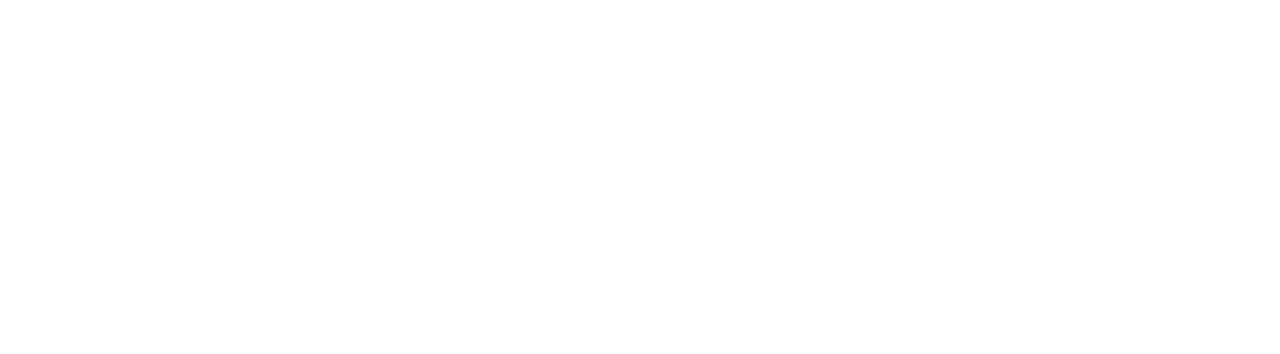
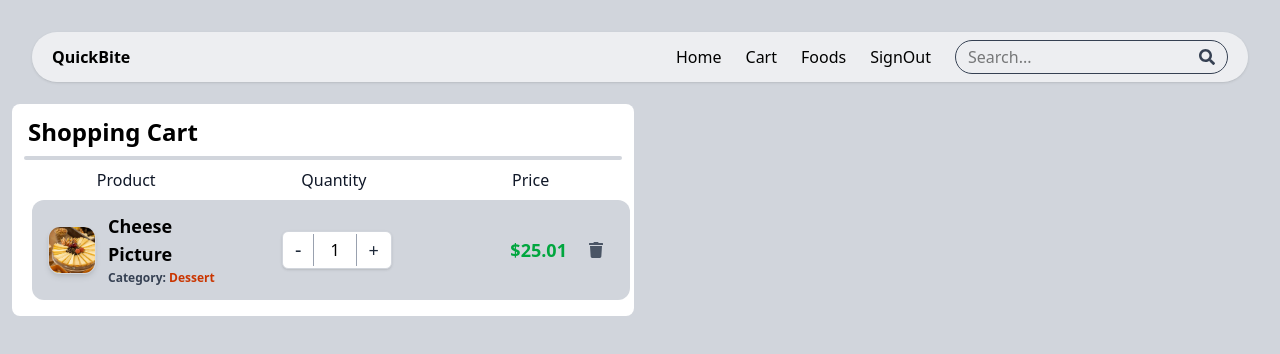
Before and after one commit to Jack17kdb/food-delivery-website, a React app in the folder frontend/: page /cart in a window 1280 px wide. Before the commit this address had no page. Shown: the top 354 px of the page. Built offline with nearby package versions, Linux system fonts and the light colour scheme; the HTML template or start-up script is replaced by a standard one.

Commit message:
food cart design

```diff
--- a/frontend/src/App.jsx
+++ b/frontend/src/App.jsx
@@ -1,5 +1,6 @@
 import { BrowserRouter, Routes, Route } from "react-router-dom";
 import Home from "./pages/Home.jsx";
+import Cart from "./pages/Cart.jsx";
 import Login from "./pages/Login.jsx";
 import Register from "./pages/Register.jsx";
 import ForgotPassword from "./pages/ForgotPassword.jsx";
@@ -10,6 +11,7 @@
       <BrowserRouter>
         <Routes>
           <Route path="/" element={<Home />} />
+          <Route path="/cart" element={<Cart />} />
           <Route path="/register" element={<Register />} />
           <Route path="/login" element={<Login />} />
           <Route path="/forget-password" element={<ForgotPassword />} />
--- /dev/null
+++ b/frontend/src/components/Navbar.jsx
@@ -0,0 +1,50 @@
+import React from 'react'
+import { FaSearch } from "react-icons/fa";
+
+const Navbar = () => {
+    return (
+        <div className="flex fixed inset-x-0 items-center justify-between mx-8 my-4 rounded-full px-5 py-2 outline-none bg-white/60 z-10 shadow-sm">
+          <div>
+            <p className="text-black cursor-pointer font-bold text-md">
+              QuickBite
+            </p>
+          </div>
+          <div className="flex gap-6 items-center">
+            <a
+              href="/"
+              className="text-md text-black hover:text-orange-400 transition-all duration-300 cursor-pointer"
+            >
+              Home
+            </a>
+            <a
+              href="/cart"
+              className="text-md text-black hover:text-orange-400 transition-all duration-300 cursor-pointer"
+            >
+              Cart
+            </a>
+            <a
+              href="/"
+              className="text-md text-black hover:text-orange-400 transition-all duration-300 cursor-pointer"
+            >
+              Foods
+            </a>
+            <a
+              href="/"
+              className="text-md text-black hover:text-orange-400 transition-all duration-300 cursor-pointer"
+            >
+              SignOut
+            </a>
+            <div className="flex items-center px-3 py-1 rounded-full border border-gray-700 focus-within:ring-2 focus-within:ring-blue-400 focus-within:border-none">
+              <input
+                type="text"
+                placeholder="Search..."
+                className="bg-transparent outline-none"
+              />
+              <FaSearch className="text-gray-700 cursor-pointer" />
+            </div>
+          </div>
+        </div>
+    )
+}
+
+export default Navbar
--- /dev/null
+++ b/frontend/src/components/Order.jsx
@@ -0,0 +1,37 @@
+import React from "react";
+import { FaTrash } from 'react-icons/fa';
+
+const Order = () => {
+    return (
+        <div className="bg-gray-300 w-full rounded-xl m-2 px-4 py-3">
+            <div className="grid grid-cols-3 gap-4 items-center">
+                <div className="flex items-center gap-3">
+                    <img src="/cheese.webp" className="w-12 h-12 object-cover rounded-xl shadow-md border border-gray-300"/>
+                    <div className="flex flex-col flex-start">
+                        <p className="text-black text-lg font-semibold">Cheese Picture</p>
+                        <p className="text-xs text-orange-700 leading-relaxed font-semibold"><span className="text-xs text-gray-700 font-semibold">Category: </span>Dessert</p>
+                    </div>
+                </div>
+
+                <div className="flex items-center border border-gray-300 shadow-sm bg-white rounded-md w-fit ml-10">
+                    <button className="px-3 py-1 text-xl cursor-pointer font-medium text-gray-800 hover:bg-gray-200 active:bg-gray-300 hover:text-red-600 transition-colors" aria-label="Decrease quantity">
+                        -
+                    </button>
+                    <div className="px-4 py-1 text-center border-x border-gray-400 min-w-[40px] font-medium">
+                        1
+                    </div>
+                    <button className="px-3 py-1 text-lg cursor-pointer font-medium text-gray-800 hover:bg-gray-200 active:bg-gray-300 hover:text-green-600 transition-colors" aria-label="Increase quantity">
+                        +
+                    </button>
+                </div>
+
+                <div className="flex items-center justify-around">
+                    <p className="text-lg font-bold text-green-600 ml-16">$25.01</p>
+                    <FaTrash className="text-gray-600 group-hover:text-red-500 transition-colors duration-300 text-md"/>
+                </div>
+            </div>
+        </div>
+    )
+}
+
+export default Order
--- /dev/null
+++ b/frontend/src/pages/Cart.jsx
@@ -0,0 +1,25 @@
+import React from 'react'
+import Navbar from '../components/Navbar'
+import Order from '../components/Order'
+
+const Cart = () => {
+  return (
+    <div className='min-h-screen bg-gray-300 py-4'>
+        <Navbar />
+        <div className='grid grid-cols-1 md:grid-cols-2 gap-3 m-3 mt-22'>
+            <div className='bg-white py-2 px-3 rounded-lg'>
+                <p className='text-black font-bold text-2xl m-1'>Shopping Cart</p>
+                <div className='w-full mt-2 h-1 rounded-full bg-gray-300 mx-auto'></div>
+                <div className='flex items-center justify-around text-gray-900 mt-2 text-md'>
+                    <p>Product</p>
+                    <p>Quantity</p>
+                    <p>Price</p>
+                </div>
+                <Order />
+            </div>
+        </div>
+    </div>
+  )
+}
+
+export default Cart
--- a/frontend/src/pages/Home.jsx
+++ b/frontend/src/pages/Home.jsx
@@ -1,8 +1,8 @@
 import React, { useEffect, useState } from "react";
-import { FaSearch } from "react-icons/fa";
 import FoodCard from "../components/FoodCard.jsx";
 import { useFoodStore } from "../store/foodStore.js";
 import CategorySlide from "../components/CategorySlide.jsx";
+import Navbar from "../components/Navbar.jsx";
 
 const Home = () => {
   const [isSelectedIndex, setIsSelectedIndex] = useState(null);
@@ -33,47 +33,7 @@
   return (
     <div className="min-h-screen mx-auto bg-gray-300">
       <div className="">
-        <div className="flex fixed inset-x-0 items-center justify-between mx-8 my-4 rounded-full px-5 py-2 outline-none bg-white/60 z-10 shadow-sm">
-          <div>
-            <p className="text-black cursor-pointer font-bold text-md">
-              QuickBite
-            </p>
-          </div>
-          <div className="flex gap-6 items-center">
-            <a
-              href="/"
-              className="text-md text-black hover:text-orange-400 transition-all duration-300 cursor-pointer"
-            >
-              Home
-            </a>
-            <a
-              href="/"
-              className="text-md text-black hover:text-orange-400 transition-all duration-300 cursor-pointer"
-            >
-              Cart
-            </a>
-            <a
-              href="/"
-              className="text-md text-black hover:text-orange-400 transition-all duration-300 cursor-pointer"
-            >
-              Foods
-            </a>
-            <a
-              href="/"
-              className="text-md text-black hover:text-orange-400 transition-all duration-300 cursor-pointer"
-            >
-              SignOut
-            </a>
-            <div className="flex items-center px-3 py-1 rounded-full border border-gray-700 focus-within:ring-2 focus-within:ring-blue-400 focus-within:border-none">
-              <input
-                type="text"
-                placeholder="Search..."
-                className="bg-transparent outline-none"
-              />
-              <FaSearch className="text-gray-700 cursor-pointer" />
-            </div>
-          </div>
-        </div>
+        <Navbar />
         <div className="w-full h-screen relative">
           <img
             src="/noodles.webp"
```
Also changed, not shown: 2 other files (tests, documents, lock files or other folders).
